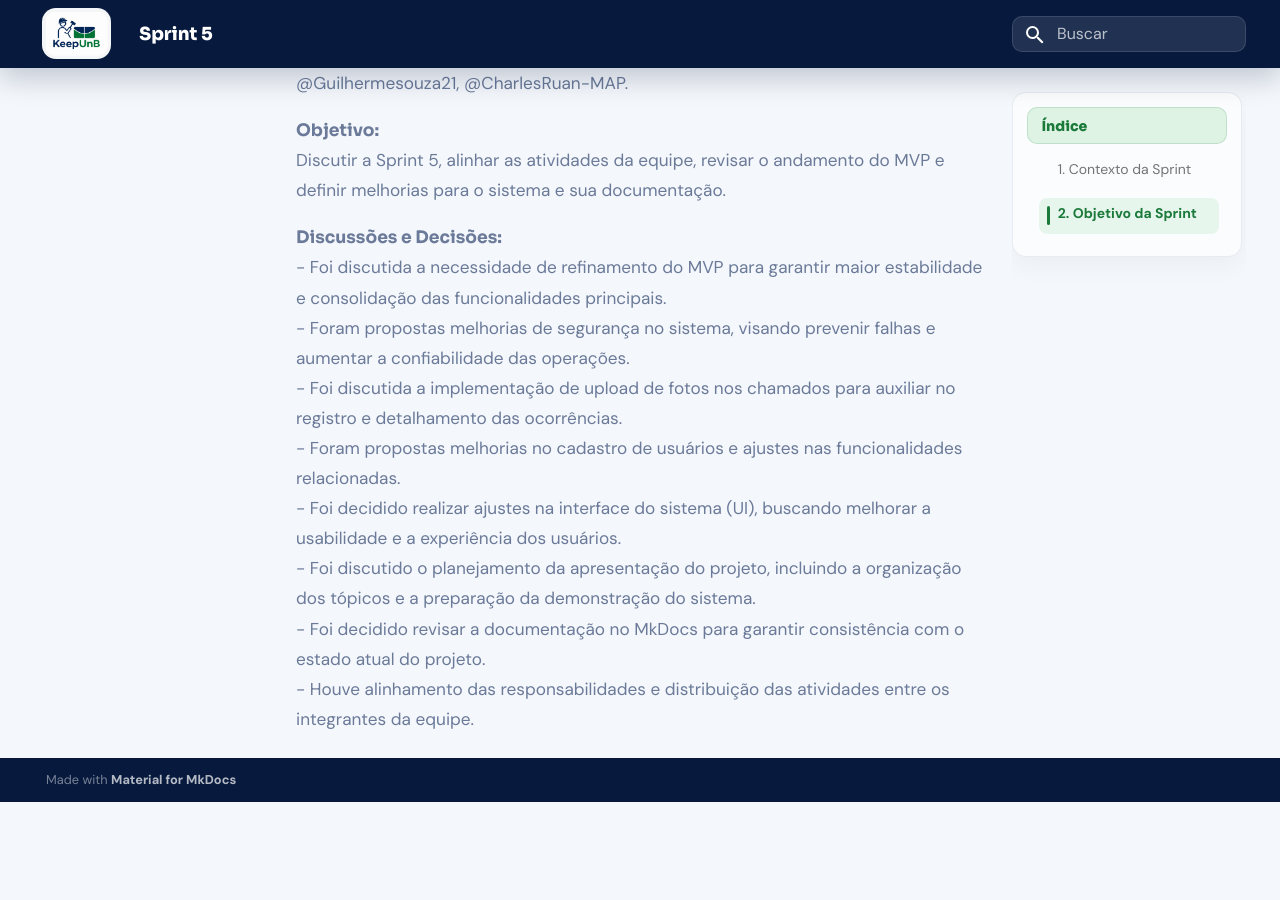
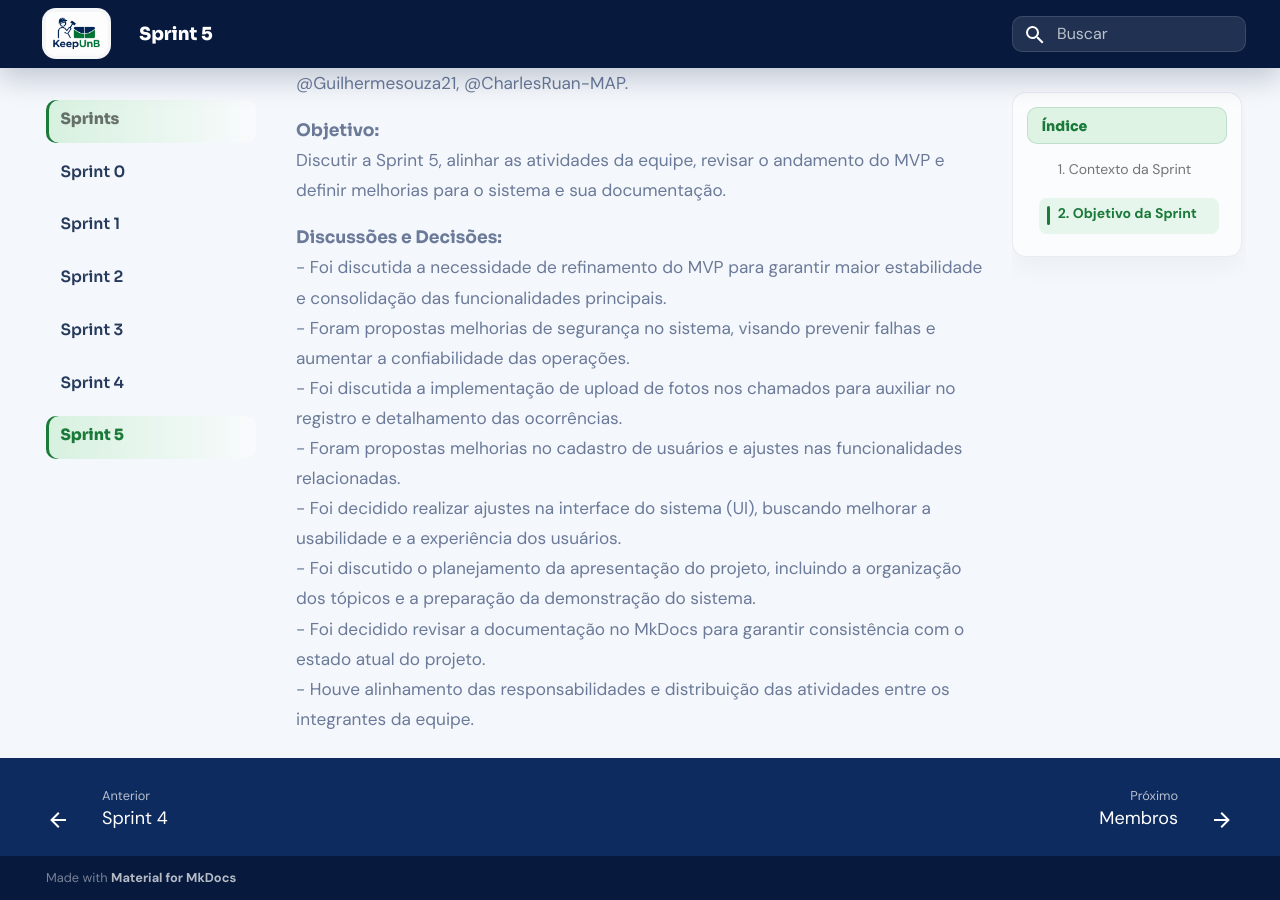
Before and after one commit to FGA0138-MDS-Ajax/2026.1-T03-Parnas, an MkDocs documentation site: the page built from docs/sprint5/sprint5.md, in a window 1280 px wide and 900 px high, scrolled down 6967 px. Built offline with MkDocs 1.6.1 and Material for MkDocs 9.7.7, drawn with Linux system fonts in a browser that asks for light colours; before the commit the page ends 7769 px from its top, so only the background shows below that.

Commit message:
docs: add aba sprint 5

```diff
--- a/mkdocs.yml
+++ b/mkdocs.yml
@@ -48,6 +48,7 @@ nav:
       - Sprint 2: "sprint2/sprint2.md"
       - Sprint 3: "sprint3/sprint3.md"
       - Sprint 4: "sprint4/sprint4.md"
+      - Sprint 5: "sprint5/sprint5.md"
 
   - Nossa equipe:
       - Membros: "equipe/membros.md"
```
